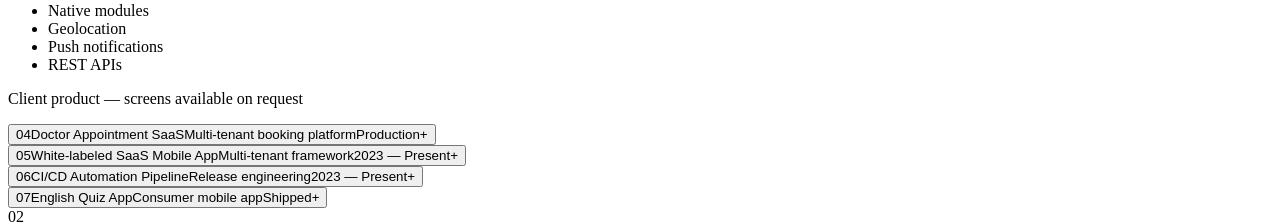
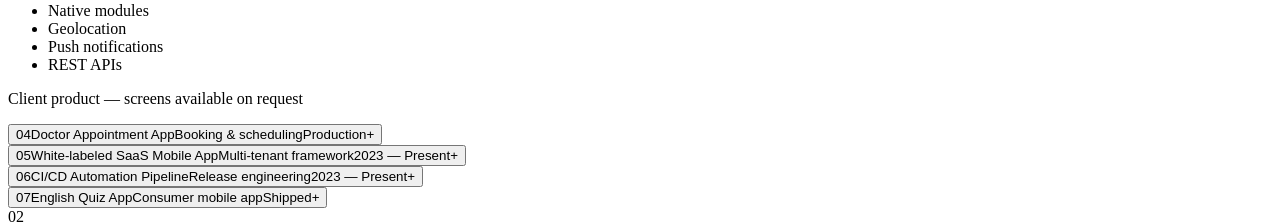
Before and after one commit to Azeem00786/azeem-portfolio, a React (Vite) app: page / in a window 1280 px wide. Shown: the part 1301-1525 px from the top of the page. Built offline with nearby package versions, Linux system fonts and the light colour scheme; the HTML template or start-up script is replaced by a standard one.

Commit message:
Correct doctor appointment project: single app, not SaaS
Co-Authored-By: Claude Opus 5 <noreply@anthropic.com>

```diff
--- a/src/content.ts
+++ b/src/content.ts
@@ -96,20 +96,19 @@ export const projects: Project[] = [
     featured: true,
   },
   {
-    id: 'doctor-saas',
+    id: 'doctor-app',
     index: '04',
-    title: 'Doctor Appointment SaaS',
-    kind: 'Multi-tenant booking platform',
+    title: 'Doctor Appointment App',
+    kind: 'Booking & scheduling',
     year: 'Production',
     summary:
-      'A SaaS platform for clinics and practitioners — appointment booking and practice management, built on a microservices backend rather than a single monolith.',
+      'An appointment booking app connecting patients with doctors — scheduling, availability and appointment management, served by a microservices backend.',
     detail: [
-      'Microservices architecture: independently deployable services talking over APIs, so parts of the system can scale — and fail — without taking the rest down.',
-      'Multi-tenant by design — each clinic runs isolated data and its own configuration on shared infrastructure.',
-      'Appointment booking and scheduling for patients, with practice-side management tools behind it.',
-      'Service boundaries, data ownership and API contracts designed up front, not retrofitted.',
+      'Patient-side booking: find a doctor, see real availability, book and manage appointments.',
+      'Doctor-side schedule and appointment management.',
+      'Microservices backend — separate services behind APIs rather than one monolith, so scheduling and user management scale independently.',
     ],
-    stack: ['Microservices', 'System design', 'REST APIs', 'Multi-tenant'],
+    stack: ['Microservices', 'System design', 'REST APIs'],
     note: 'Client product — architecture walkthrough on request',
   },
   {
```
